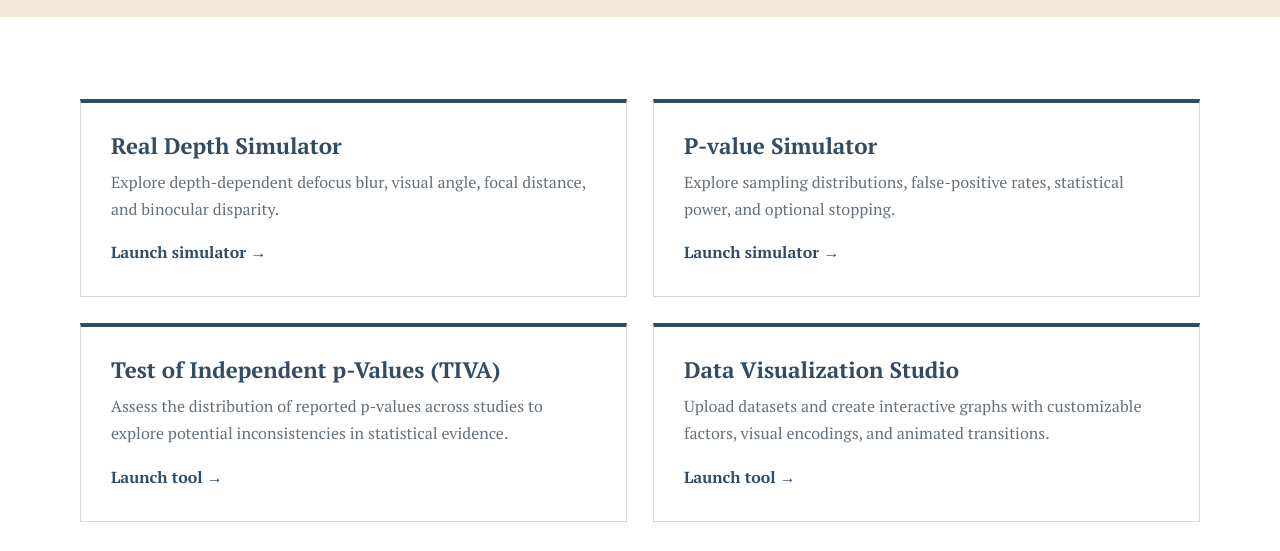
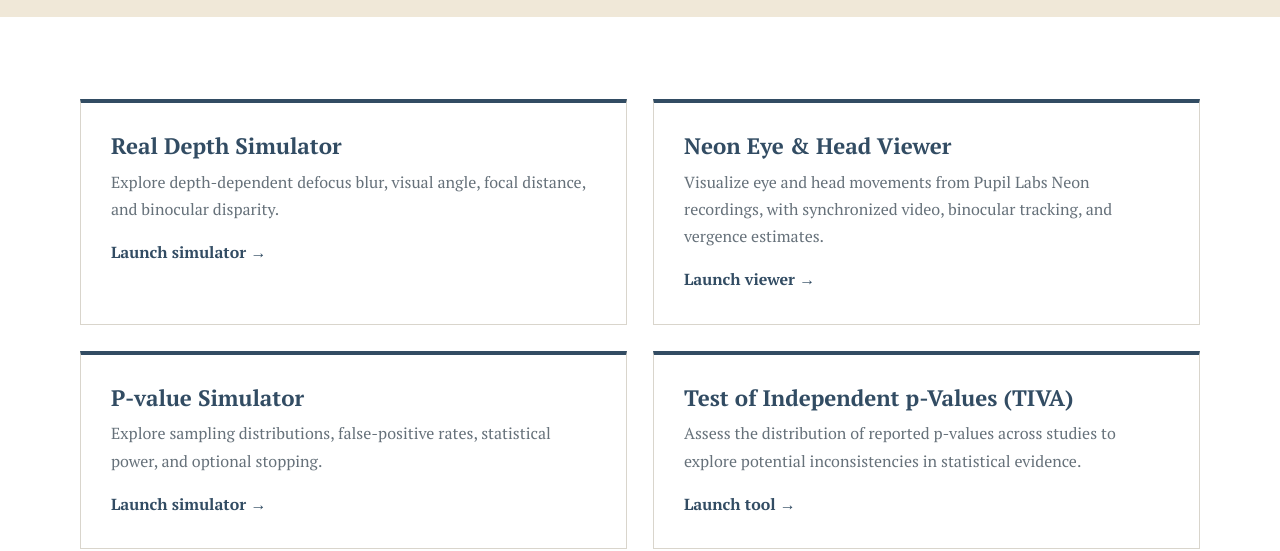
Before and after one commit to fedesorcini/federicosorcini-website, an Astro site: page /tools in a window 1280 px wide. Shown: the part 280-831 px from the top of the page. Built offline with nearby package versions, Linux system fonts and the light colour scheme; Astro itself is replaced by a stand-in of ours.

Commit message:
neon player

```diff
--- a/src/pages/tools.astro
+++ b/src/pages/tools.astro
@@ -28,6 +28,25 @@ import BaseLayout from "../layouts/BaseLayout.astro";
             rel="noopener noreferrer"
           >
             Launch simulator →
+          </a>
+        </article>
+
+        <article class="card">
+          <h3>Neon Eye &amp; Head Viewer</h3>
+
+          <p>
+            Visualize eye and head movements from Pupil Labs Neon
+            recordings, with synchronized video, binocular tracking,
+            and vergence estimates.
+          </p>
+
+          <a
+            class="card-link"
+            href="/tools/neon-viewer/index.html"
+            target="_blank"
+            rel="noopener noreferrer"
+          >
+            Launch viewer →
           </a>
         </article>
 
```
